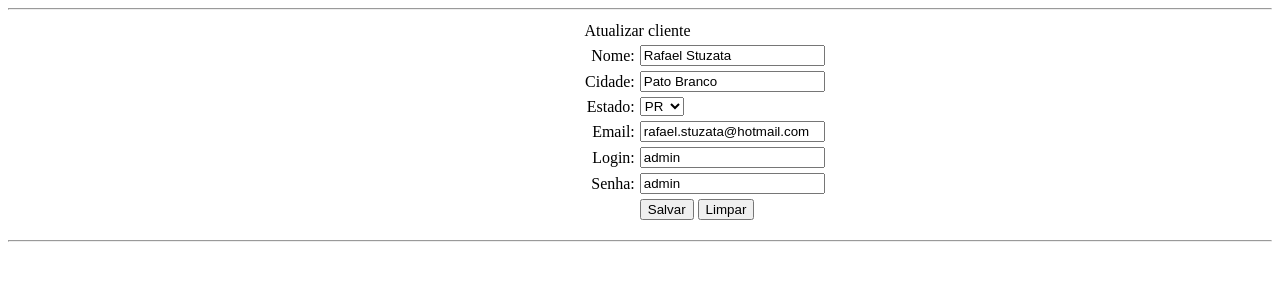
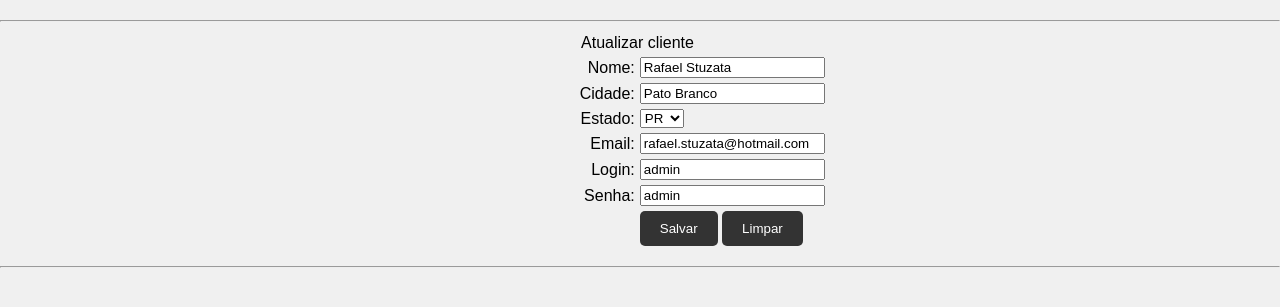
Before and after one commit to GuilhermeProvenci/Super-23---Escola, a PHP site: page /adm/editar_clientes.php?CodCliente=1 in a window 1280 px wide. Shown: the top 307 px of the page. Run offline with PHP 8.4, Linux system fonts and the light colour scheme; data comes from the database, SQL or seed files in the repository.

Commit message:
Estilização

```diff
--- a/adm/editar_clientes.php
+++ b/adm/editar_clientes.php
@@ -1,6 +1,7 @@
 <html>
 <head>
 <title>Edição de cliente</title>
+<link rel="stylesheet" type="text/css" href="../css_avulsos/compra-style.css" />
 </head>
 <body>
 <?php
@@ -44,8 +45,8 @@ $registro = mysqli_fetch_array($resultado);
 
 <tr> <td align="right">&nbsp</td>
 <td width="50%">
-<input name="Salvar" id="salvar" type="submit" value="Salvar">
-<input name="Limpar" id="limpar" type="reset" value="Limpar"></td></tr>
+<button>Salvar <input name="Salvar" id="salvar" type="submit" value="Salvar" style="display : none"></button>
+<button>Limpar <input name="Limpar" id="limpar" type="reset" value="Limpar" style="display : none"></td></tr></button>
  </table>
  </form>
  <HR>
```
